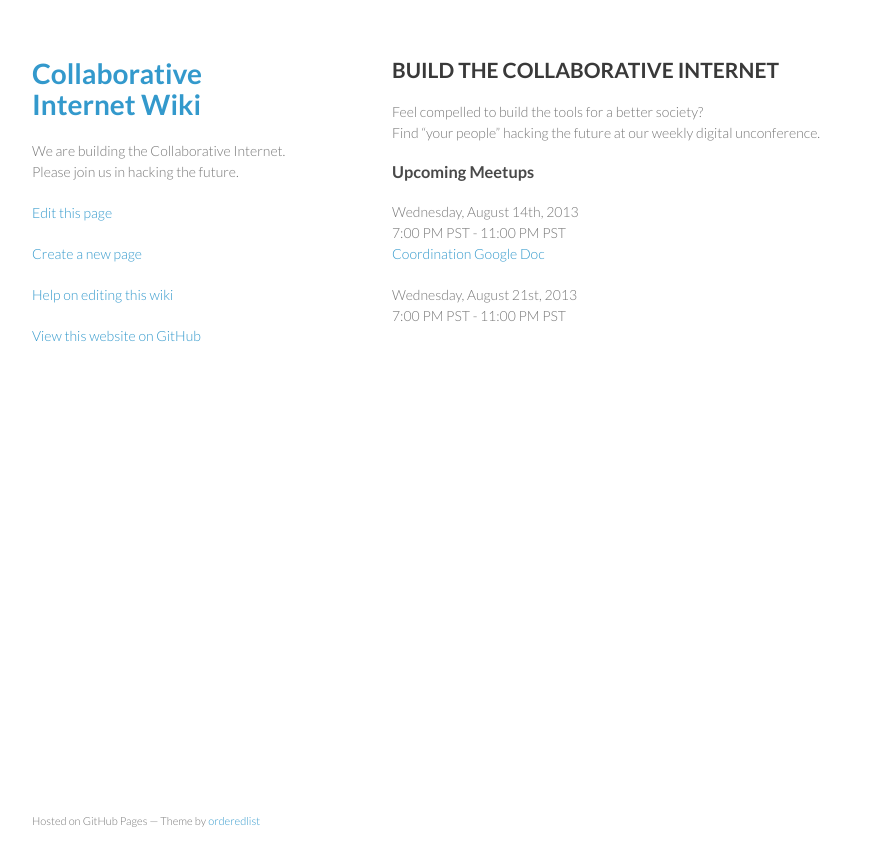
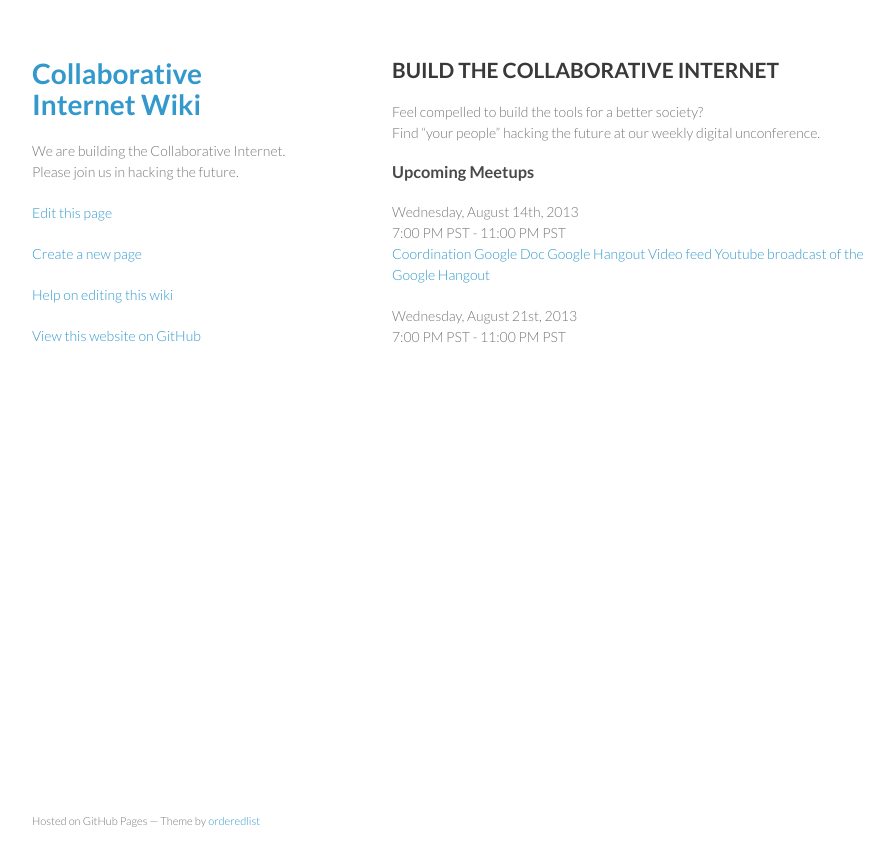
Before and after one commit to collaborativeinternet/collaborativeinternet.github.io, a Jekyll site: the page built from index.md, in a window 1280 px wide. Shown: the top 866 px of the page, without its empty margins (178-1072 px from the left). Built offline with Jekyll 4.4.1, drawn with Linux system fonts in a browser that asks for light colours.

Commit message:
Update index.md

```diff
--- a/index.md
+++ b/index.md
@@ -11,6 +11,9 @@ Find "your people" hacking the future at our weekly digital unconference.
 Wednesday, August 14th, 2013
 7:00 PM PST - 11:00 PM PST
 [Coordination Google Doc](https://docs.google.com/spreadsheet/ccc?key=0Aqe_OvhjNeDPdFlpNzN5OEhhaW5uMnFuMm9ld0I0QkE&usp=sharing)
+[Google Hangout Video feed](https://plus.google.com/hangouts/_/623cad62ca61dcc13385bbf1491f883b8a658bed63?authuser=0&hl=en)
+[Youtube broadcast of the Google Hangout](http://youtu.be/1xCwNbaqASk)
+
 
 Wednesday, August 21st, 2013
 7:00 PM PST - 11:00 PM PST
```
